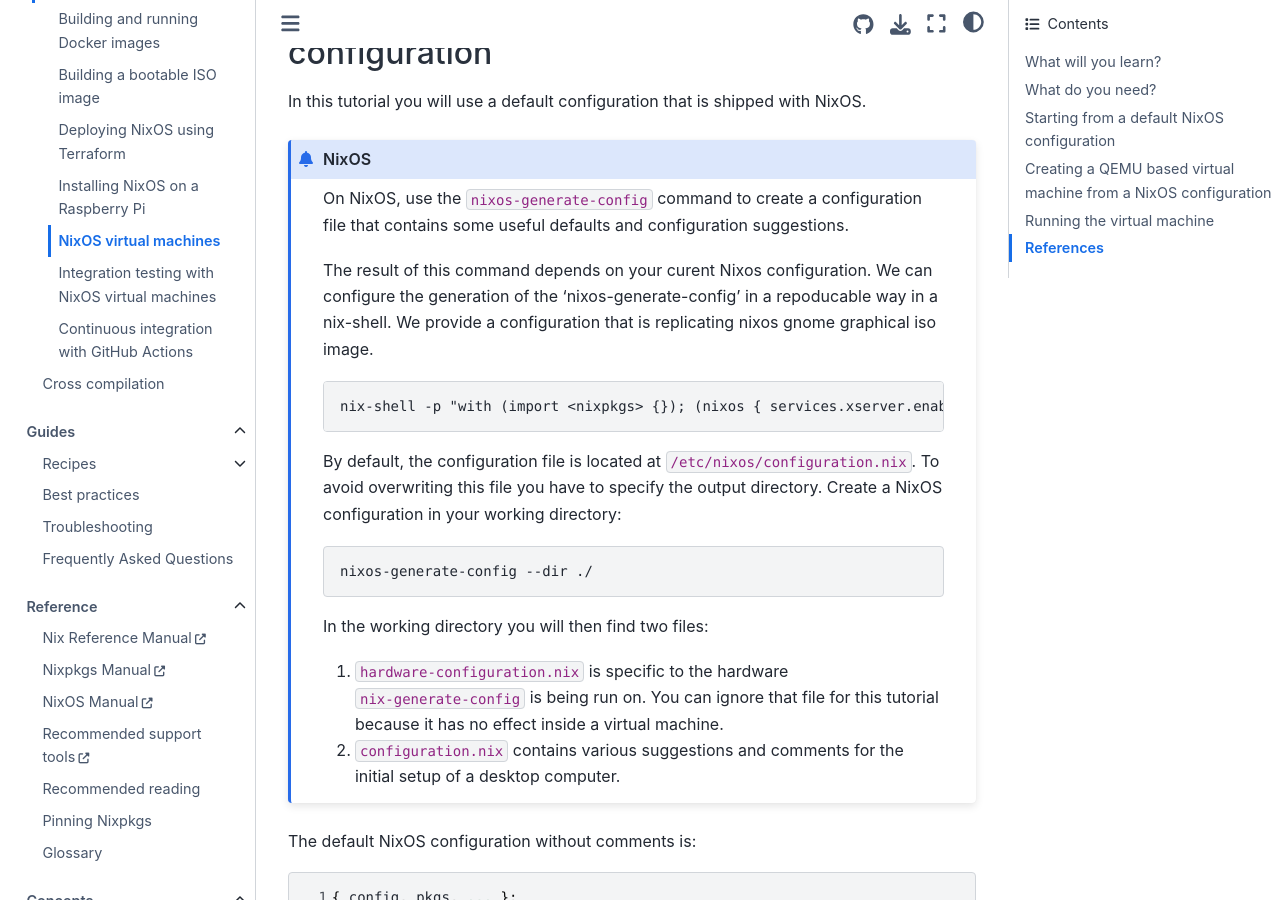
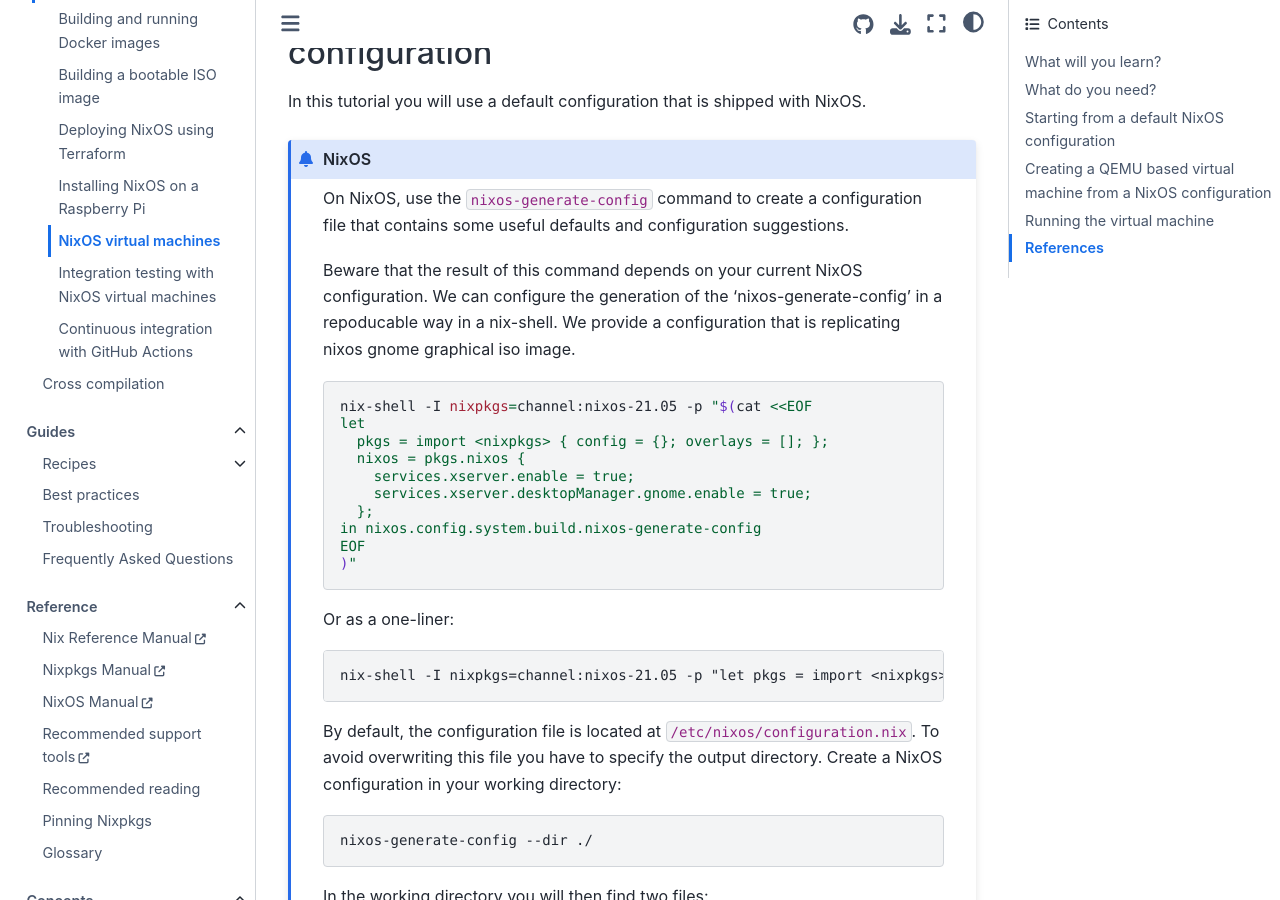
Before and after one commit to NixOS/nix.dev, a Sphinx documentation site: the page built from source/tutorials/nixos/nixos-configuration-on-vm.md, in a window 1280 px wide and 900 px high, scrolled down 772 px. Built offline with Sphinx 7.4.7 and the Sphinx Book theme 1.1.4, drawn with Linux system fonts in a browser that asks for light colours.

Commit message:
Apply suggestions from code review
Co-authored-by: Valentin Gagarin <valentin.gagarin@tweag.io>

````diff
--- a/source/tutorials/nixos/nixos-configuration-on-vm.md
+++ b/source/tutorials/nixos/nixos-configuration-on-vm.md
@@ -28,12 +28,27 @@
 
 On NixOS, use the `nixos-generate-config` command to create a configuration file that contains some useful defaults and configuration suggestions.
 
-The result of this command depends on your curent Nixos configuration.
+Beware that the result of this command depends on your current NixOS configuration.
 We can configure the generation of the 'nixos-generate-config' in a repoducable way in a nix-shell.
 We provide a configuration that is replicating nixos gnome graphical iso image.
 
+```bash
+nix-shell -I nixpkgs=channel:nixos-21.05 -p "$(cat <<EOF
+let
+  pkgs = import <nixpkgs> { config = {}; overlays = []; };
+  nixos = pkgs.nixos {
+    services.xserver.enable = true;
+    services.xserver.desktopManager.gnome.enable = true;
+  };
+in nixos.config.system.build.nixos-generate-config
+EOF
+)"
+```
+
+Or as a one-liner:
+
 ```shell-session
-nix-shell -p "with (import <nixpkgs> {}); (nixos { services.xserver.enable = true; services.xserver.desktopManager.gnome.enable = true;}).config.system.build.nixos-generate-config" -I nixpkgs=channel:nixos-21.05
+nix-shell -I nixpkgs=channel:nixos-21.05 -p "let pkgs = import <nixpkgs> { config = {}; overlays = []; }; nixos = pkgs.nixos { services.xserver.enable = true; services.xserver.desktopManager.gnome.enable = true; }; in nixos.config.system.build.nixos-generate-config"
 ```
 
 By default, the configuration file is located at `/etc/nixos/configuration.nix`.
````
